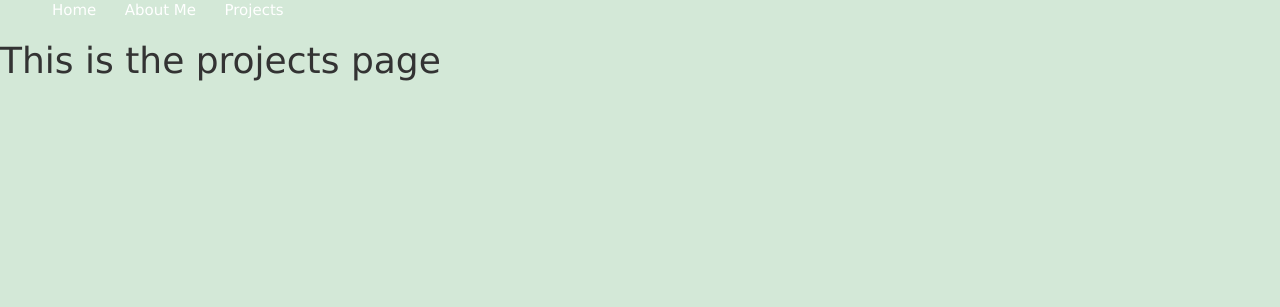
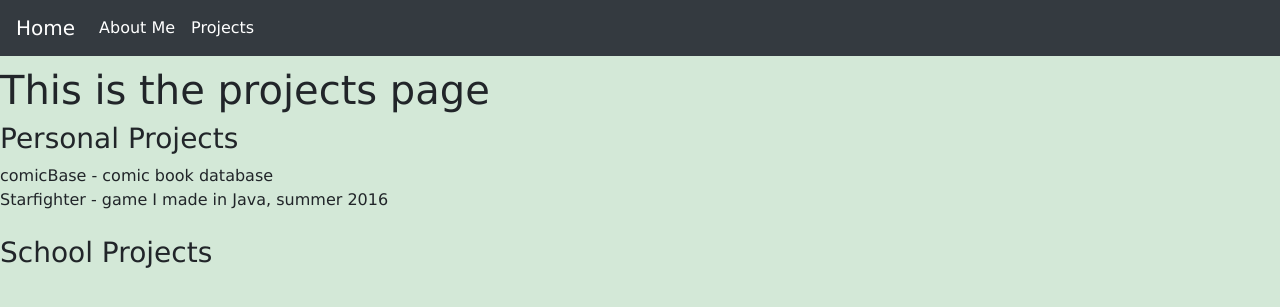
Before and after one commit to nawwx3/comicBase, a Flask app: page /projects in a window 1280 px wide. Shown: the top 307 px of the page. Run offline with Flask 2, Linux system fonts and the light colour scheme; some libraries are stand-ins or nearby versions.

Commit message:
starting app dev, non-comicBase me info

```diff
--- a/myWebsite/__init__.py
+++ b/myWebsite/__init__.py
@@ -6,6 +6,8 @@ import os
 from comicBase.comicBase import cb_home, cb_login, cb_logout
 from comicBase.comicBase import cb_add_comic, cb_delete, cb_unified_search
 from comicBase.comicBase import cb_display, cb_display_tables, cb_display_table_info, cb_volume_info
+
+from app.app import app_login
 
 app = Flask(__name__)
 app.config.from_object(__name__)
@@ -37,6 +39,18 @@ def about_me():
 @app.route('/projects')
 def projects():
     return render_template('mw_projects.html')
+
+
+########################################
+#####                              #####
+#####           APP STUFF          #####
+#####                              #####
+########################################
+
+
+@app.route('/comicBase/a_log')
+def a_login():
+    return app_login('f', 'f')
 
 
 ########################################
--- a/myWebsite/comicBase/comicBase.py
+++ b/myWebsite/comicBase/comicBase.py
@@ -3,10 +3,10 @@ from functools import wraps
 import sqlite3
 
 # works on server
-import helper
+# import helper
 
 # works at home
-# import comicBase.helper as helper
+import comicBase.helper as helper
 
 def require_login(f):
     @wraps(f)
--- a/myWebsite/comicBase/helper.py
+++ b/myWebsite/comicBase/helper.py
@@ -1,8 +1,8 @@
 # works on server
-database_location = '/var/www/myWebsite/myWebsite/comics_database.db'
+# database_location = '/var/www/myWebsite/myWebsite/comics_database.db'
 
 # works at home
-# database_location = 'comics_database.db'
+database_location = 'comics_database.db'
 
 
 def convert_title(issue_name, volume):
--- a/myWebsite/templates/mw_header.html
+++ b/myWebsite/templates/mw_header.html
@@ -1,24 +1,48 @@
 <!DOCTYPE html>
 <html>
   <head>
-    <link rel="stylesheet" href="../static/styles.css">
-    <link rel="stylesheet" href="https://maxcdn.bootstrapcdn.com/bootstrap/3.3.7/css/bootstrap.min.css">
+    <meta charset="utf-8">
+    <!-- this is for "mobile first" rendering and touch zooming -->
+    <meta name="viewport" content="width=device-width, initial-scale=1">
+
+    <link rel="stylesheet" href="https://maxcdn.bootstrapcdn.com/bootstrap/4.0.0/css/bootstrap.min.css" integrity="sha384-Gn5384xqQ1aoWXA+058RXPxPg6fy4IWvTNh0E263XmFcJlSAwiGgFAW/dAiS6JXm" crossorigin="anonymous">    <script src="https://ajax.googleapis.com/ajax/libs/jquery/3.2.1/jquery.min.js"></script>
+    <link rel="stylesheet" href="../static/test.css">
+
     <title>nathanwelch.me</title>
-
   </head>
 
   <body style="background-color:#d3e8d7;font-family:Verdana, Geneva, sans-serif">
 
-    <ul>
-      <li><a href="{{ url_for('home') }}">Home</a></li>
-      <li><a href="{{ url_for('about_me') }}">About Me</a></li>
-      <li><a href="{{ url_for('projects') }}">Projects</a></li>
-    </ul>
-
-  {% block body %} {% endblock %}
-
-  </body>
+    <!-- Navigation Bar -->
+    <nav class="navbar navbar-expand-md navbar-dark bg-dark" style="margin-bottom: 10px">
+      <div class="navbar-header">
+        <a class="navbar-brand" href="{{ url_for('home') }}">Home</a>
+      </div>
 
 
+      <!-- toggler -> when small screen (smaller than above 'navbar-expand-sm') gives option to have dropdown button so can still access navbar options -->
+      <button class="navbar-toggler" type="button" data-toggle="collapse" data-target="#navbar_options" aria-controls="navbar_options" aria-expanded="false" aria-label="Toggle navigation">
+        <span class="navbar-toggler-icon"></span>
+      </button>
 
+      <div class="collapse navbar-collapse" id="navbar_options">
+        <ul class="navbar-nav mr-auto">
+          <li class="nav-item active">
+            <a class="nav-link" href="{{ url_for('about_me') }}">About Me</a>
+          </li>
+          <li class="nav-item active">
+            <a class="nav-link" href="{{ url_for('projects') }}">Projects</a>
+          </li>
+        </ul>
+      </div>
+
+    </nav>
+
+    {% block body %} {% endblock %}
+    <!-- Optional JavaScript -->
+    <!-- jQuery first, then Popper.js, then Bootstrap JS -->
+    <script src="https://code.jquery.com/jquery-3.2.1.slim.min.js" integrity="sha384-KJ3o2DKtIkvYIK3UENzmM7KCkRr/rE9/Qpg6aAZGJwFDMVNA/GpGFF93hXpG5KkN" crossorigin="anonymous"></script>
+    <script src="https://cdnjs.cloudflare.com/ajax/libs/popper.js/1.12.9/umd/popper.min.js" integrity="sha384-ApNbgh9B+Y1QKtv3Rn7W3mgPxhU9K/ScQsAP7hUibX39j7fakFPskvXusvfa0b4Q" crossorigin="anonymous"></script>
+    <script src="https://maxcdn.bootstrapcdn.com/bootstrap/4.0.0/js/bootstrap.min.js" integrity="sha384-JZR6Spejh4U02d8jOt6vLEHfe/JQGiRRSQQxSfFWpi1MquVdAyjUar5+76PVCmYl" crossorigin="anonymous"></script>
+  </body>
 </html>
--- a/myWebsite/templates/mw_projects.html
+++ b/myWebsite/templates/mw_projects.html
@@ -3,4 +3,16 @@
 
   <h1>This is the projects page</h1>
 
+  <h3>Personal Projects</h3>
+
+  comicBase - comic book database
+  <br>
+
+  Starfighter - game I made in Java, summer 2016
+
+  <br> <br>
+
+  <h3>School Projects</h3>
+
+
 {% endblock %}
```
Also changed, not shown: myWebsite/app/app.py (added, +8 -0 lines), myWebsite/templates/cb_volume_info_page.html (+17 -1 lines), myWebsite/templates/mw_about_me.html (+16 -0 lines), myWebsite/app/__init__.py (added), 1 other file.
